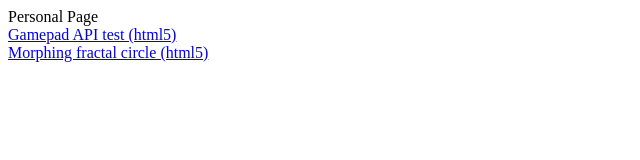
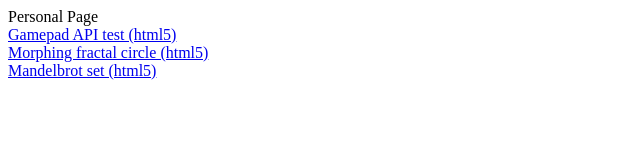
Before and after one commit to XDeschuyteneer/website, a plain HTML site: page index.html in a window 1280 px wide. Shown: the whole page, without its empty margins (0-640 px from the left). Drawn offline with Linux system fonts and the light colour scheme.

Commit message:
ajout d'un lien

```diff
--- a/index.html
+++ b/index.html
@@ -1,3 +1,4 @@
 Personal Page<br/>
 <a href='http://darkwod.github.com/gamepad/'>Gamepad API test (html5)</a><br/>
 <a href='http://darkwod.github.com/morphing/'>Morphing fractal circle (html5)</a><br/>
+<a href='http://darkwod.github.com/mandelbrot'>Mandelbrot set (html5)</a><br/>
```
